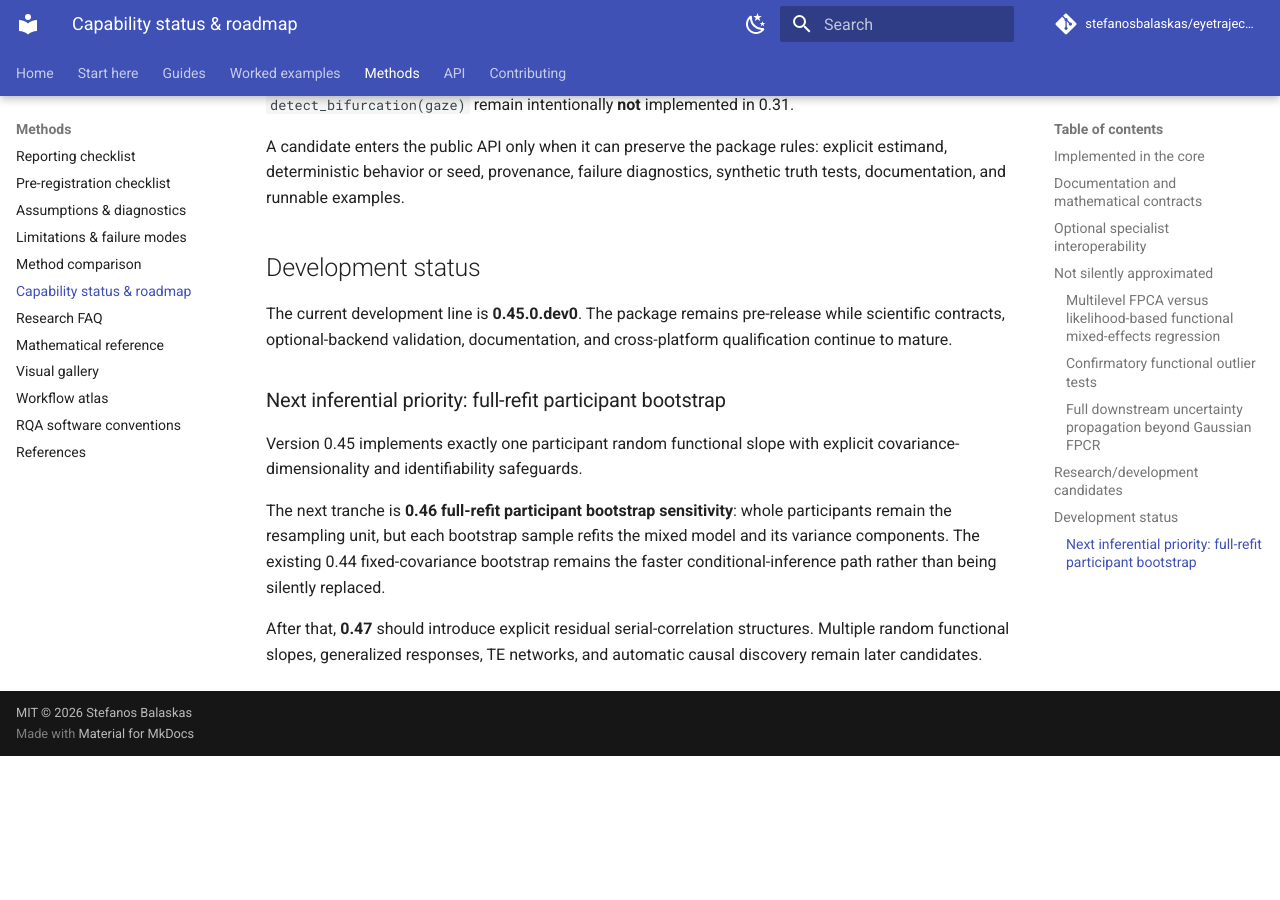
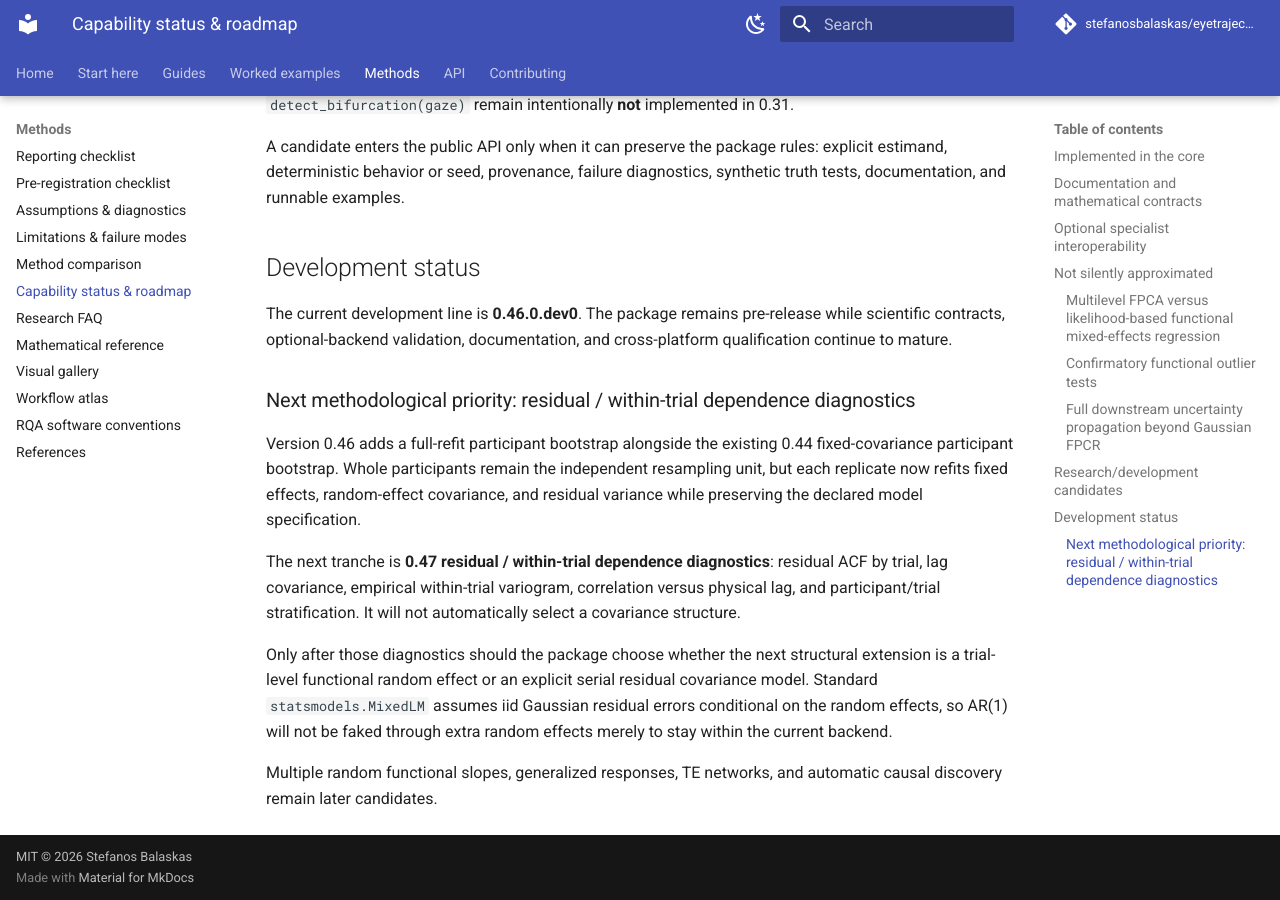
Before and after one commit to stefanosbalaskas/eyetrajectoriespy, an MkDocs documentation site: the page built from docs/methods/status-roadmap.md, in a window 1280 px wide and 900 px high, scrolled down 8213 px. Built offline with MkDocs 1.6.1 and Material for MkDocs 9.7.7, drawn with Linux system fonts in a browser that asks for light colours; comment, search, counter and statistics services are not loaded; before the commit the page ends 8969 px from its top, so only the background shows below that.

Commit message:
Set 0.46 full-refit bootstrap and 0.47 residual diagnostics roadmap

```diff
--- a/docs/methods/status-roadmap.md
+++ b/docs/methods/status-roadmap.md
@@ -141,20 +141,28 @@ A candidate enters the public API only when it can preserve the package rules: e
 
 ## Development status
 
-The current development line is **0.45.0.dev0**. The package remains pre-release while scientific contracts, optional-backend validation, documentation, and cross-platform qualification continue to mature.
+The current development line is **0.46.0.dev0**. The package remains pre-release while scientific contracts, optional-backend validation, documentation, and cross-platform qualification continue to mature.
 
 
-### Next inferential priority: full-refit participant bootstrap
+### Next methodological priority: residual / within-trial dependence diagnostics
 
-Version 0.45 implements exactly one participant random functional slope with
-explicit covariance-dimensionality and identifiability safeguards.
+Version 0.46 adds a full-refit participant bootstrap alongside the existing
+0.44 fixed-covariance participant bootstrap. Whole participants remain the
+independent resampling unit, but each replicate now refits fixed effects,
+random-effect covariance, and residual variance while preserving the declared
+model specification.
 
-The next tranche is **0.46 full-refit participant bootstrap sensitivity**:
-whole participants remain the resampling unit, but each bootstrap sample refits
-the mixed model and its variance components. The existing 0.44 fixed-covariance
-bootstrap remains the faster conditional-inference path rather than being
-silently replaced.
+The next tranche is **0.47 residual / within-trial dependence diagnostics**:
+residual ACF by trial, lag covariance, empirical within-trial variogram,
+correlation versus physical lag, and participant/trial stratification. It will
+not automatically select a covariance structure.
 
-After that, **0.47** should introduce explicit residual serial-correlation
-structures. Multiple random functional slopes, generalized responses, TE
-networks, and automatic causal discovery remain later candidates.
+Only after those diagnostics should the package choose whether the next
+structural extension is a trial-level functional random effect or an explicit
+serial residual covariance model. Standard `statsmodels.MixedLM` assumes iid
+Gaussian residual errors conditional on the random effects, so AR(1) will not
+be faked through extra random effects merely to stay within the current
+backend.
+
+Multiple random functional slopes, generalized responses, TE networks, and
+automatic causal discovery remain later candidates.
```
